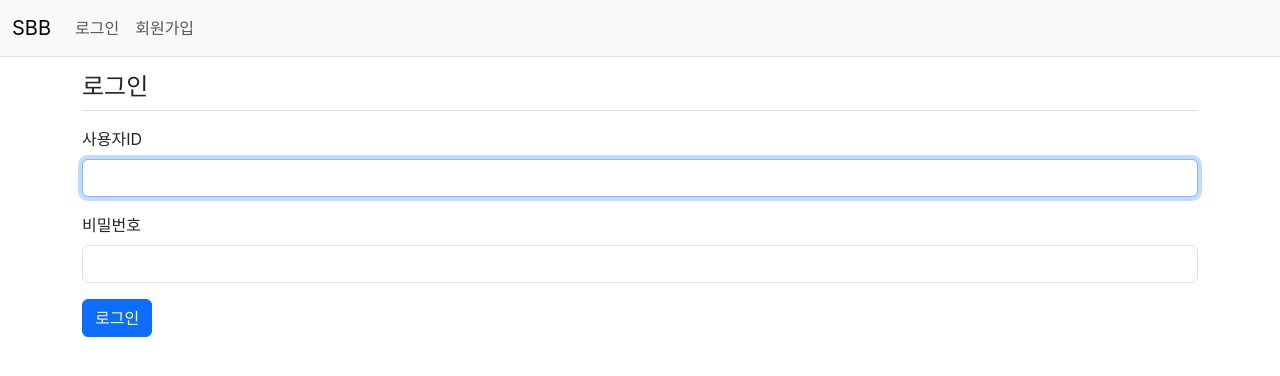
After one commit to codecodecode333/jump-to-spring, a Spring Boot app: page /users/login in a window 1280 px wide. The commit adds this page. Shown: the top 376 px of the page. Run offline with Spring Boot 4, Linux system fonts and the light colour scheme; some of the project's set-up classes (security, data sources, template engines, error pages and the like) are left out, and stand-ins take their place; some libraries are stand-ins or nearby versions; some web fonts are replaced.

Commit message:
[028] feat(user): 로그인·로그아웃 (formLogin, UserDetailsService, POST 로그아웃)
작업 내용:
- UserSecurityService(UserDetailsService): 회원 조회 후 권한과 함께 UserDetails 반환
- SecurityConfig: formLogin(/users/login), logout(POST /users/logout)
- 로그인 화면과 실패 메시지, 내비게이션 바 로그인 상태별 메뉴(sec:authorize)
- thymeleaf-extras-springsecurity6 의존성
- dev 초기 회원 admin/user1/user2
- UserLoginTest 5건

작업 이유:
- 교재 3-07 로그인/로그아웃
- 로그아웃을 GET 링크가 아닌 POST + CSRF로 처리해 강제 로그아웃 공격 방지
- 시큐리티 테스트 도구로 로그인 흐름을 자동 검증
- 개발 중 바로 로그인할 수 있도록 초기 회원 생성

검증:
- 브라우저에서 user1 로그인 후 상단 메뉴 변경 확인
- ./gradlew test 39건 통과

Refs: JSB 3-07

Co-Authored-By: Claude Opus 5.5 <noreply@anthropic.com>

```diff
--- a/build.gradle.kts
+++ b/build.gradle.kts
@@ -25,6 +25,7 @@ dependencies {
 	implementation("nz.net.ultraq.thymeleaf:thymeleaf-layout-dialect")
 	implementation("org.springframework.boot:spring-boot-starter-validation")
 	implementation("org.springframework.boot:spring-boot-starter-security")
+	implementation("org.thymeleaf.extras:thymeleaf-extras-springsecurity6")
 	implementation("org.springframework.boot:spring-boot-h2console")
 	runtimeOnly("com.h2database:h2")
 	compileOnly("org.projectlombok:lombok")
--- a/src/main/java/com/mysite/sbb/domain/user/user/controller/UserController.java
+++ b/src/main/java/com/mysite/sbb/domain/user/user/controller/UserController.java
@@ -62,4 +62,10 @@ public class UserController {
         userService.create(form.username(), form.email(), form.password1());
         return "redirect:/";
     }
+
+    // 로그인 화면만 보여준다. 로그인 처리(POST)는 SecurityConfig 의 formLogin 이 담당
+    @GetMapping("/login")
+    public String showLogin() {
+        return "user/user/login";
+    }
 }
--- a/src/main/resources/templates/navbar.html
+++ b/src/main/resources/templates/navbar.html
@@ -1,5 +1,7 @@
 <!-- 모든 페이지 상단에 들어가는 내비게이션 바. layout.html 에서 th:replace 로 포함한다. -->
-<nav th:fragment="navbarFragment" class="navbar navbar-expand-lg navbar-light bg-light border-bottom">
+<!-- sec:authorize: 로그인 여부에 따라 보여줄 메뉴를 고른다 (thymeleaf-extras-springsecurity) -->
+<nav th:fragment="navbarFragment" class="navbar navbar-expand-lg navbar-light bg-light border-bottom"
+     xmlns:th="http://www.thymeleaf.org" xmlns:sec="http://www.thymeleaf.org/extras/spring-security">
     <div class="container-fluid">
         <a class="navbar-brand" th:href="@{/}">SBB</a>
         <!-- 화면이 좁아지면 메뉴를 접고 햄버거 버튼으로 펼친다 (Bootstrap JS 의 collapse 기능) -->
@@ -9,11 +11,20 @@
         </button>
         <div class="collapse navbar-collapse" id="navbarSupportedContent">
             <ul class="navbar-nav me-auto mb-2 mb-lg-0">
-                <li class="nav-item">
-                    <a class="nav-link" href="#">로그인</a>
+                <li class="nav-item" sec:authorize="isAnonymous()">
+                    <a class="nav-link" th:href="@{/users/login}">로그인</a>
                 </li>
-                <li class="nav-item">
+                <li class="nav-item" sec:authorize="isAnonymous()">
                     <a class="nav-link" th:href="@{/users/signup}">회원가입</a>
+                </li>
+                <li class="nav-item" sec:authorize="isAuthenticated()">
+                    <span class="nav-link" sec:authentication="name"></span>
+                </li>
+                <li class="nav-item" sec:authorize="isAuthenticated()">
+                    <!-- 로그아웃은 상태를 바꾸는 요청이므로 GET 링크가 아니라 CSRF 토큰을 포함한 POST 폼 -->
+                    <form th:action="@{/users/logout}" method="post" class="d-inline">
+                        <button type="submit" class="nav-link btn btn-link">로그아웃</button>
+                    </form>
                 </li>
             </ul>
         </div>
--- /dev/null
+++ b/src/main/resources/templates/user/user/login.html
@@ -0,0 +1,31 @@
+<!DOCTYPE html>
+<html lang="ko" xmlns:th="http://www.thymeleaf.org"
+      xmlns:layout="http://www.ultraq.net.nz/thymeleaf/layout"
+      layout:decorate="~{layout}">
+<head>
+    <title>로그인</title>
+</head>
+<body>
+<div layout:fragment="content" class="container my-3">
+    <div class="my-3 border-bottom">
+        <h4>로그인</h4>
+    </div>
+    <!-- 이 폼은 컨트롤러가 아니라 스프링 시큐리티의 로그인 필터가 처리한다 (POST /users/login) -->
+    <form th:action="@{/users/login}" method="post">
+        <!-- 로그인 실패 시 시큐리티가 /users/login?error 로 돌려보낸다 -->
+        <div th:if="${param.error}" class="alert alert-danger">
+            사용자ID 또는 비밀번호를 확인해 주세요.
+        </div>
+        <div class="mb-3">
+            <label for="username" class="form-label">사용자ID</label>
+            <input type="text" name="username" id="username" class="form-control" autofocus>
+        </div>
+        <div class="mb-3">
+            <label for="password" class="form-label">비밀번호</label>
+            <input type="password" name="password" id="password" class="form-control">
+        </div>
+        <button type="submit" class="btn btn-primary">로그인</button>
+    </form>
+</div>
+</body>
+</html>
```
Also changed, not shown: src/main/java/com/mysite/sbb/domain/user/user/service/UserSecurityService.java (added, +40 -0 lines), src/main/java/com/mysite/sbb/global/initData/BaseInitData.java (+15 -0 lines), src/main/java/com/mysite/sbb/global/security/SecurityConfig.java (+11 -0 lines), README.md, 1 other file.
